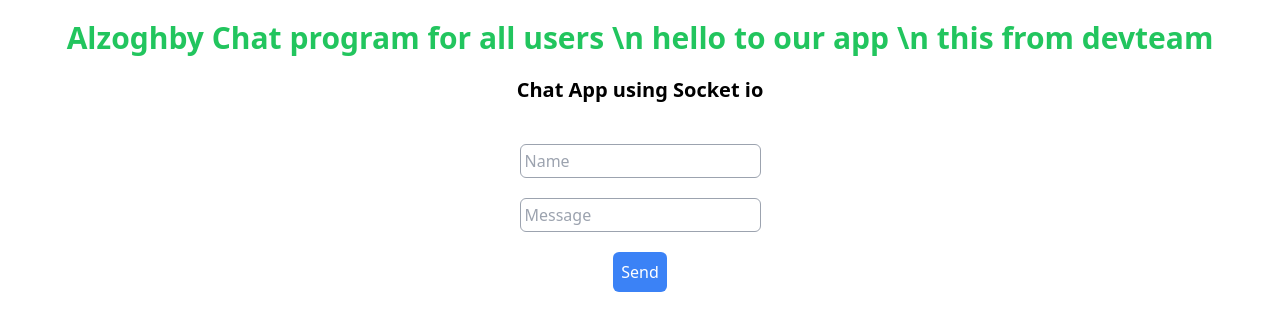
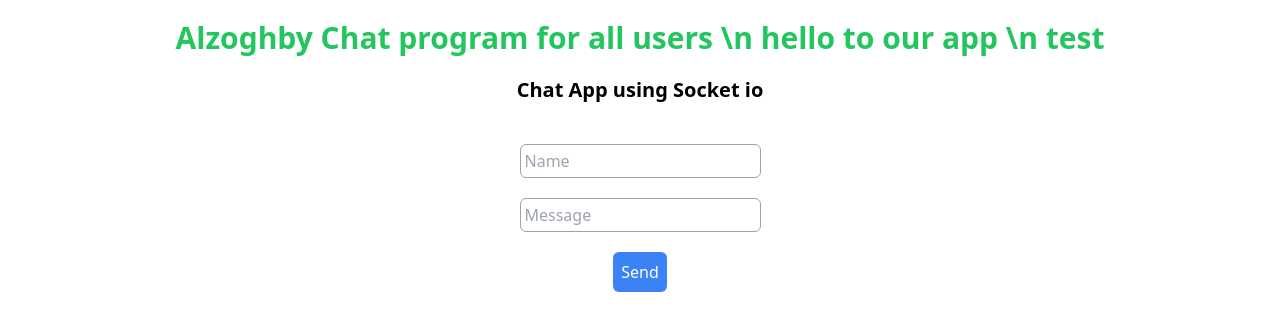
Before and after one commit to alzoghby/chat-app, a website: page index.html in a window 1280 px wide. Drawn offline with nearby package versions, Linux system fonts and the light colour scheme; no server answers.

Commit message:
test revert

```diff
--- a/index.html
+++ b/index.html
@@ -11,7 +11,7 @@
                text-3xl text-center mt-5">
           Alzoghby  Chat program for all users \n
 	  hello to our app \n
-	  this from devteam
+	  test
       </h1>
     <div>
         <h2 class="font-semibold text-xl
```
